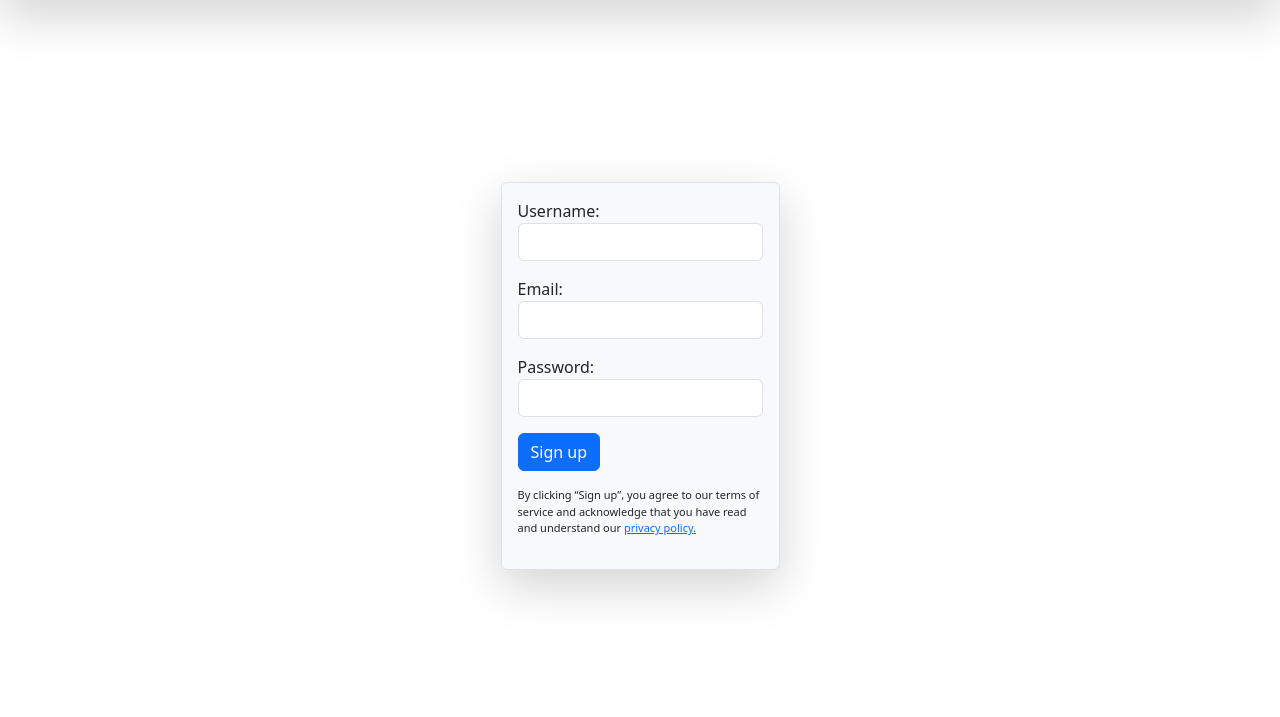
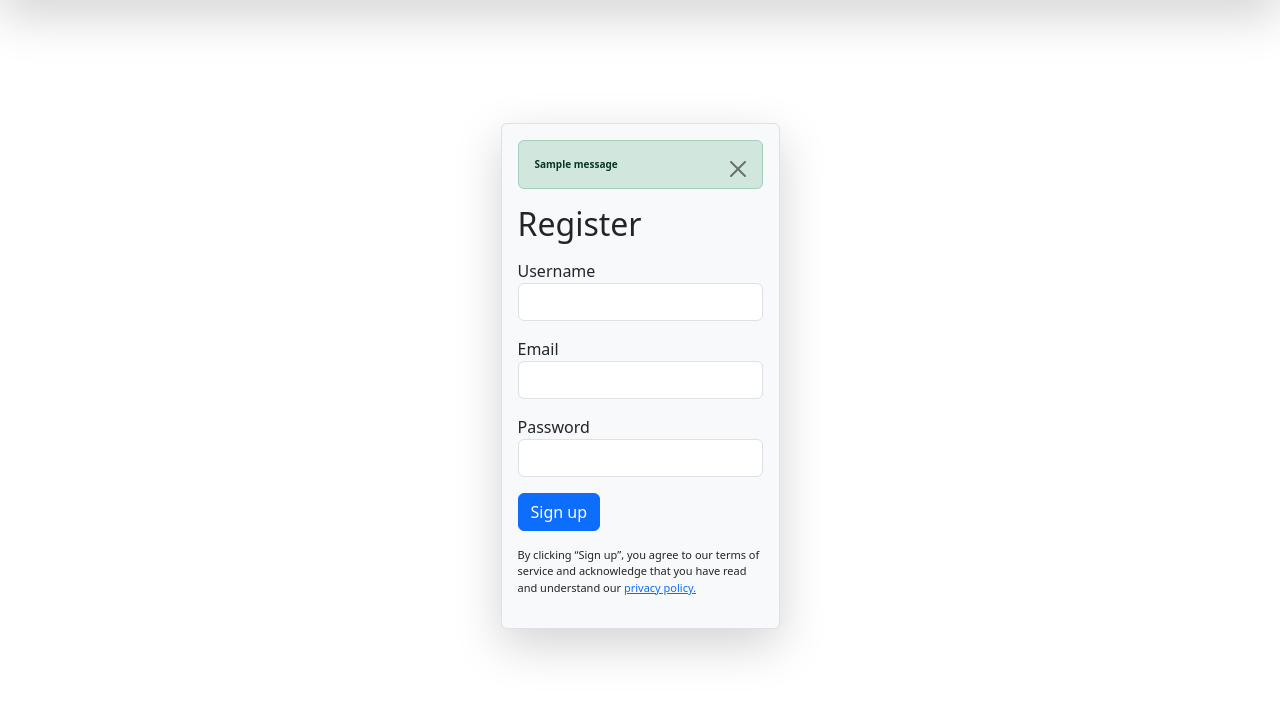
Before and after one commit to RiadHak/Cooling-Down-The-Cities, a Django app: page /signup/ in a window 1280 px wide. Shown: the part 56-773 px from the top of the page. Run offline with Django 4.2, Linux system fonts and the light colour scheme; tables that the repository leaves empty hold one stand-in row (values such as "Sample post"); one stand-in notice (Sample message) is shown; some libraries are stand-ins or nearby versions.

Commit message:
instead of displaying the form in one tag, i separated each label and inputfield so i can put the validation message in between

```diff
--- a/dashboard/templates/signup.html
+++ b/dashboard/templates/signup.html
@@ -9,14 +9,29 @@
     {% load bootstrap5 %}
         <div class="container min-vh-100 align-items-center d-flex justify-content-center">
             <form action="/signup/" method="POST" class="form-control w-25 shadow-lg p-3 mb-5 bg-body-tertiary rounded">
+                {%for message in messages%}
+                <div class="alert alert-success d-flex align-items-center alert-dismissible" role="alert">
+                <strong style="font-size: 10px;">{{message}}</strong>
+                <button type="button" class="btn-close" data-bs-dismiss="alert" aria-label="Close"></button>
+              </div>
+              {%endfor%}
+                <h2 class="mb-3">Register</h2>
                 {%csrf_token%}
                 <div class="mb-3">
-                    {{form.as_p}}
-                </div>
-                <div class="mb-3">
+                    <div class="mb-3">
+                        {{form.username.label}}
+                        {{form.username}}
 
-                </div>
-                <div class="mb-3">
+                    </div>
+                    <div class="mb-3">
+                        {{form.email.label}}
+                        {{form.email}}
+                    </div>
+                    <div class="mb-3">
+                        {{form.password.label}}
+                        {{form.password}}
+                    </div>
+
                 </div>
                 <div class="container">
                     <div class="row">
```
